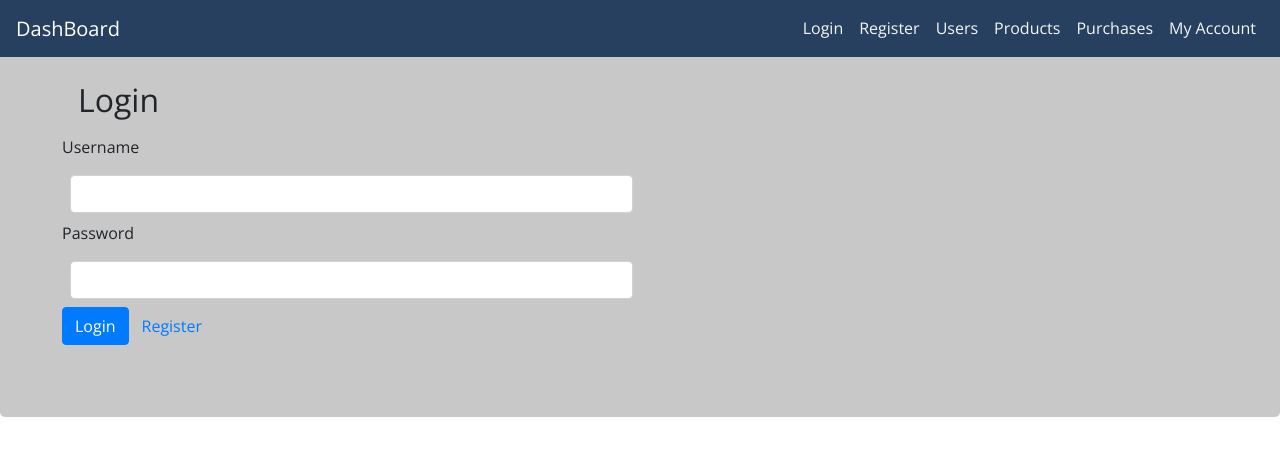
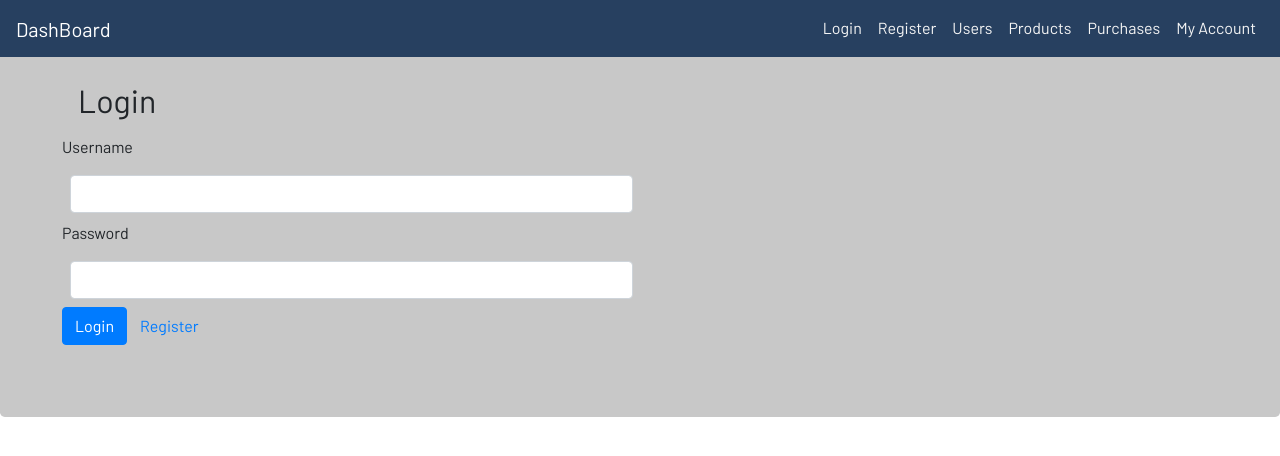
Before and after one commit to grford15/Boundary-ReactApp, a React (Create React App) app: page /login in a window 1280 px wide. Shown: the top 456 px of the page. Built offline with nearby package versions, Linux system fonts and the light colour scheme.

Commit message:
Change font

```diff
--- a/public/index.html
+++ b/public/index.html
@@ -12,7 +12,7 @@
     <link rel="manifest" href="%PUBLIC_URL%/manifest.json" />
     <title>Boundary Test-App</title>
     <link rel="stylesheet" href="https://netdna.bootstrapcdn.com/bootstrap/4.0.0/css/bootstrap.min.css" />
-    <link href="https://fonts.googleapis.com/css?family=Montserrat|Open+Sans" rel="stylesheet">
+    <link href="https://fonts.googleapis.com/css?family=Montserrat|Barlow" rel="stylesheet">
     <style>
       a { cursor: pointer; }
       .help-block { font-size: 12px; }
--- a/src/components/Navbar.css
+++ b/src/components/Navbar.css
@@ -4,7 +4,7 @@
     width: 100%;
     left: 0px;
     margin-bottom: 2rem;
-    font-family: 'Open Sans', sans-serif;
+    font-family: 'Barlow', sans-serif;
     background-color: #274060;
     z-index: 1;
 }
--- a/src/core/App.css
+++ b/src/core/App.css
@@ -4,12 +4,12 @@
 
 .jumbotron {
   background-color: #C8C8C8;
-  font-family: 'Open Sans', sans-serif;
+  font-family: 'Barlow', sans-serif;
 }
 
 .table {
   background-color: #E8E8E8;
-  font-family: 'Montserrat', sans-serif;
+  font-family: 'Barlow', sans-serif;
 }
 
 h2 {
```
